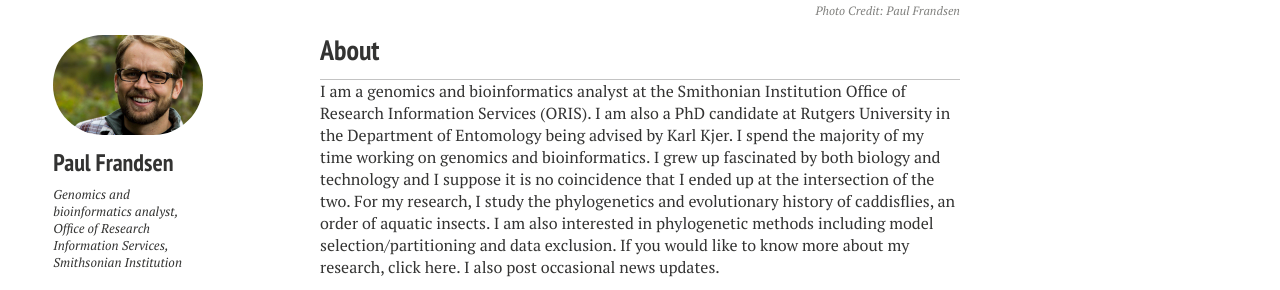
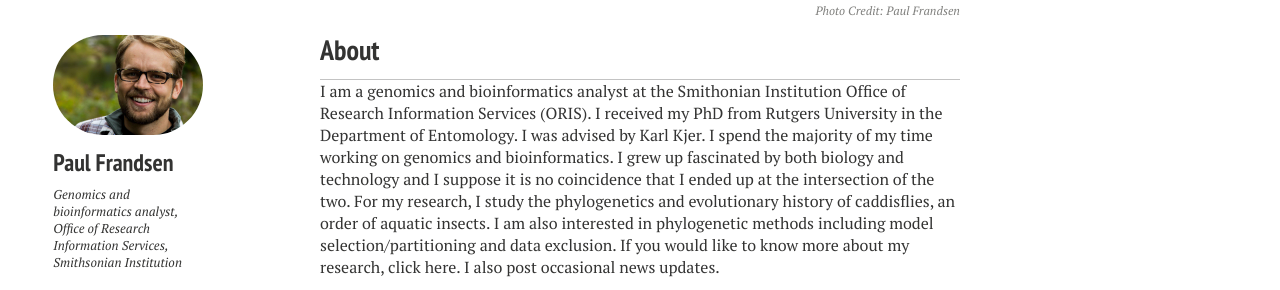
Before and after one commit to pbfrandsen/pbfrandsen.github.io, a Jekyll site: the page built from index.md, in a window 1280 px wide. Shown: the part 1030-1320 px from the top of the page. Built offline with Jekyll 4.4.1, drawn with Linux system fonts in a browser that asks for light colours; nearby versions of some CDN libraries.

Commit message:
updated home

```diff
--- a/_layouts/home.html
+++ b/_layouts/home.html
@@ -51,7 +51,7 @@
  -->
 <div id="index">
   <h3>About</h3>
-  <p>I am a genomics and bioinformatics analyst at the <a href="http://oris.si.edu/">Smithonian Institution Office of Research Information Services (ORIS)</a>. I am also a PhD candidate at Rutgers University in the <a href="http://www-rci.rutgers.edu/~insects/">Department of Entomology</a> being advised by <a href="http://www-rci.rutgers.edu/~insects/kjer.htm">Karl Kjer</a>. I spend the majority of my time working on genomics and bioinformatics. I grew up fascinated by both biology and technology and I suppose it is no coincidence that I ended up at the intersection of the two. For my research, I study the phylogenetics and evolutionary history of caddisflies, an order of aquatic insects. I am also interested in phylogenetic methods including model selection/partitioning and data exclusion. If you would like to know more about my research, click <a href="{{ site.url}}/research/">here</a>. I also post occasional <a href="{{ site.url}}/news/">news updates</a>.</p>
+  <p>I am a genomics and bioinformatics analyst at the <a href="http://oris.si.edu/">Smithonian Institution Office of Research Information Services (ORIS)</a>. I received my PhD from Rutgers University in the <a href="http://www-rci.rutgers.edu/~insects/">Department of Entomology</a>. I was advised by <a href="http://www-rci.rutgers.edu/~insects/kjer.htm">Karl Kjer</a>. I spend the majority of my time working on genomics and bioinformatics. I grew up fascinated by both biology and technology and I suppose it is no coincidence that I ended up at the intersection of the two. For my research, I study the phylogenetics and evolutionary history of caddisflies, an order of aquatic insects. I am also interested in phylogenetic methods including model selection/partitioning and data exclusion. If you would like to know more about my research, click <a href="{{ site.url}}/research/">here</a>. I also post occasional <a href="{{ site.url}}/news/">news updates</a>.</p>
 </div>
 
 <div class="footer-wrap">
```
